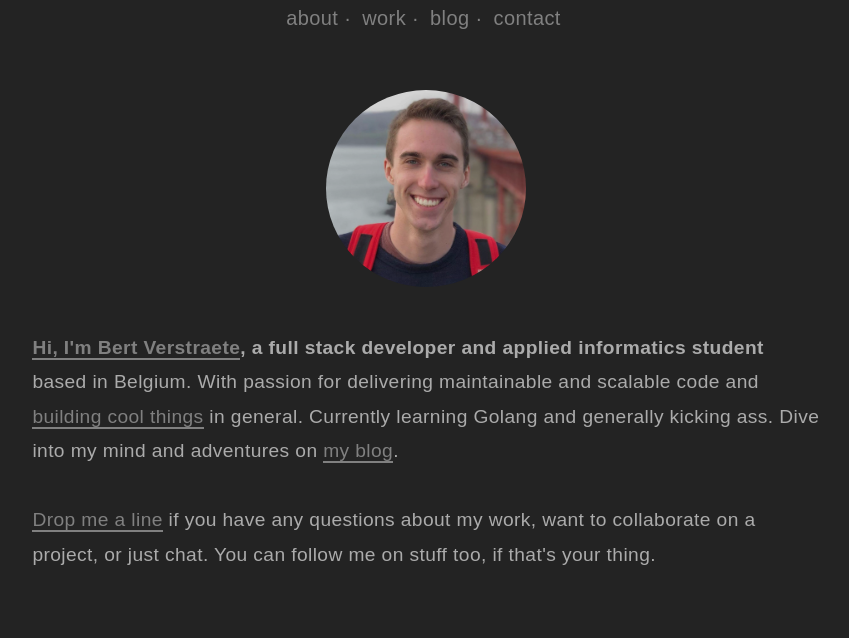
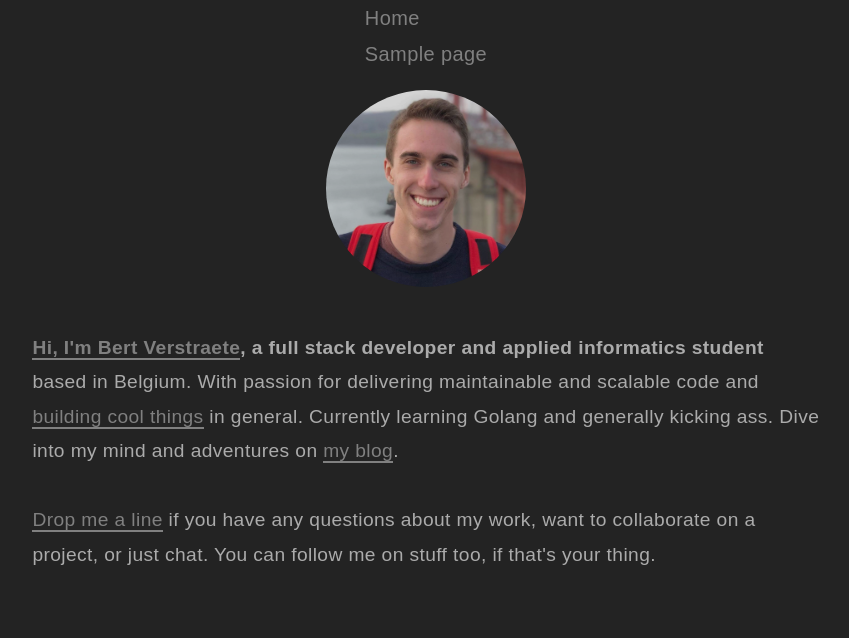
Before and after one commit to VerstraeteBert/Bertfolio, a WordPress theme: template cms1/front-page.php in a window 1280 px wide. Shown: the top 638 px of the page, without its empty margins (214-1063 px from the left). Run offline with PHP 8.4 and a stand-in for WordPress, Linux system fonts and the light colour scheme; the site name, menu and one post (Sample post) are stand-ins, and other content is empty.

Commit message:
Top menu now correctly displays

```diff
--- a/cms1/header.php
+++ b/cms1/header.php
@@ -14,22 +14,13 @@
     <?php wp_head() ?>
 </head>
 <body>
+<main>
 <header>
-    <!-- TODO Dynamic nav -->
     <nav class="header-nav">
-        <ul>
-            <li class="nav-item">
-                <a>about</a>
-            </li>
-            <li class="nav-item">
-                <a>work</a>
-            </li>
-            <li class="nav-item">
-                <a>blog</a>
-            </li>
-            <li class="nav-item">
-                <a>contact</a>
-            </li>
-        </ul>
+           <?php
+           wp_nav_menu( $arg = [
+               'theme_location' => 'primary'
+           ]);
+           ?>
     </nav>
 </header>
--- a/cms1/style.css
+++ b/cms1/style.css
@@ -63,7 +63,6 @@
     --link-hover: #eee;
 }
 
-
 html {
     font-family: var(--font-body);
     background-color: var(--bg-color);
@@ -112,19 +111,21 @@
     z-index: 90;
 }
 
-.nav-item {
+.page_item {
     display: inline;
     color: var(--link-color);
 }
 
-
-.nav-item:after {
+.page_item:after {
     content: '\00B7';
-    padding-right:5px;
 }
 
-.nav-item:last-child:after {
+.page_item:last-child:after {
     content: '';
+}
+
+.page_item a {
+    padding-right: 5px;
 }
 
 /**
@@ -160,6 +161,12 @@
     opacity: 0.8;
 }
 
+@media (min-width: 600px) {
+    .hero-about {
+        margin: 2rem 1rem
+    }
+}
+
 @media (max-width: 799px) {
     .hero {
         margin-top: 2vh;
@@ -173,14 +180,12 @@
 @media (min-width: 1301px) {
     .hero-about {
         width: 52%;
-        margin: 2rem 1rem;
     }
 }
 
 @media (min-width: 800px) and (max-width:1300px) {
     .hero-about {
         width: 75%;
-        margin: 2rem 1rem
     }
 }
 
```
